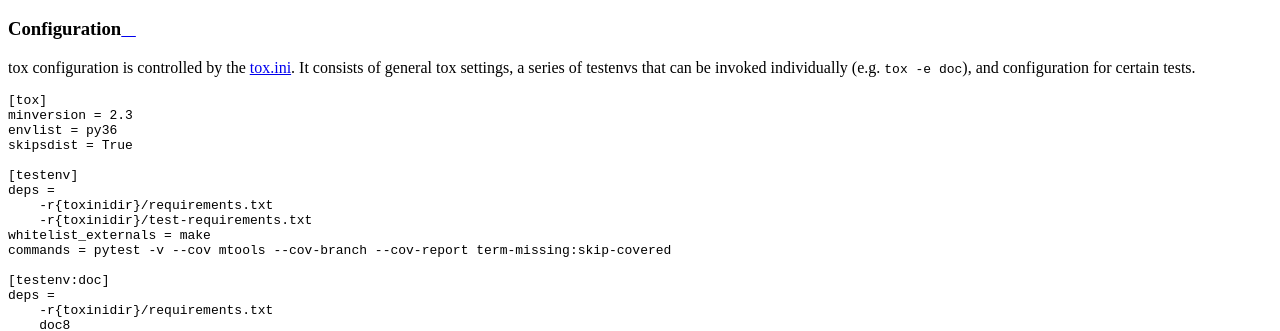
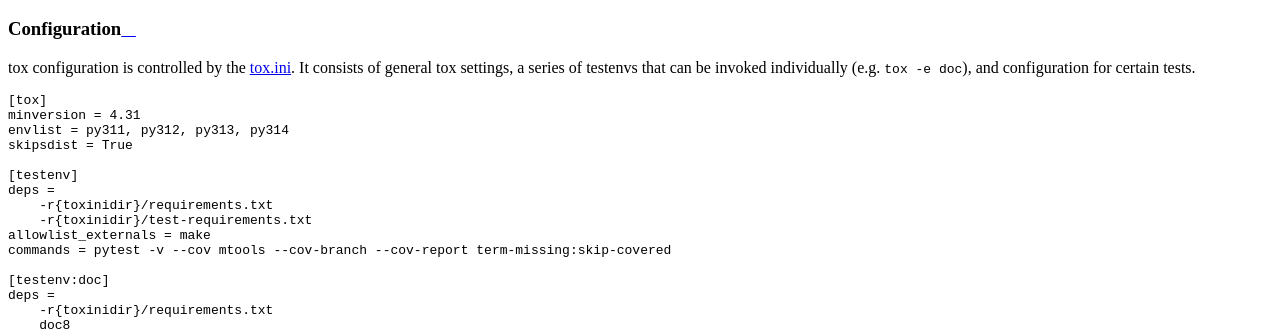
Before and after one commit to rueckstiess/mtools, a Sphinx documentation site: the page built from doc/testing.rst, in a window 1280 px wide and 1400 px high, scrolled down 1462 px. Shown: the part 152-483 px from the top of the window. Built offline with Sphinx 7.4.7 and the Read the Docs theme 3.1.0, drawn with Linux system fonts in a browser that asks for light colours; some of the changed text lies outside the part shown.

Commit message:
Document the tox 4 settings in the testing guide.
The excerpt still showed tox 2.3, Python 3.6, and whitelist_externals.
Match it to the env list and allowlist_externals in tox.ini.

```diff
--- a/doc/testing.rst
+++ b/doc/testing.rst
@@ -77,15 +77,15 @@ certain tests.
 .. code::
 
    [tox]
-   minversion = 2.3
-   envlist = py36
+   minversion = 4.31
+   envlist = py311, py312, py313, py314
    skipsdist = True
 
    [testenv]
    deps =
        -r{toxinidir}/requirements.txt
        -r{toxinidir}/test-requirements.txt
-   whitelist_externals = make
+   allowlist_externals = make
    commands = pytest -v --cov mtools --cov-branch --cov-report term-missing:skip-covered
 
    [testenv:doc]
@@ -152,7 +152,7 @@ tox.ini options
 
 [testenv]
    -  **deps**: packages required by ``[testenv]``.
-   -  **whitelist_exernals**: commands sourced from the local operating system
+   -  **allowlist_externals**: commands sourced from the local operating system
       instead of being downloaded and installed by tox
 
 [testenv:NAME]
```
